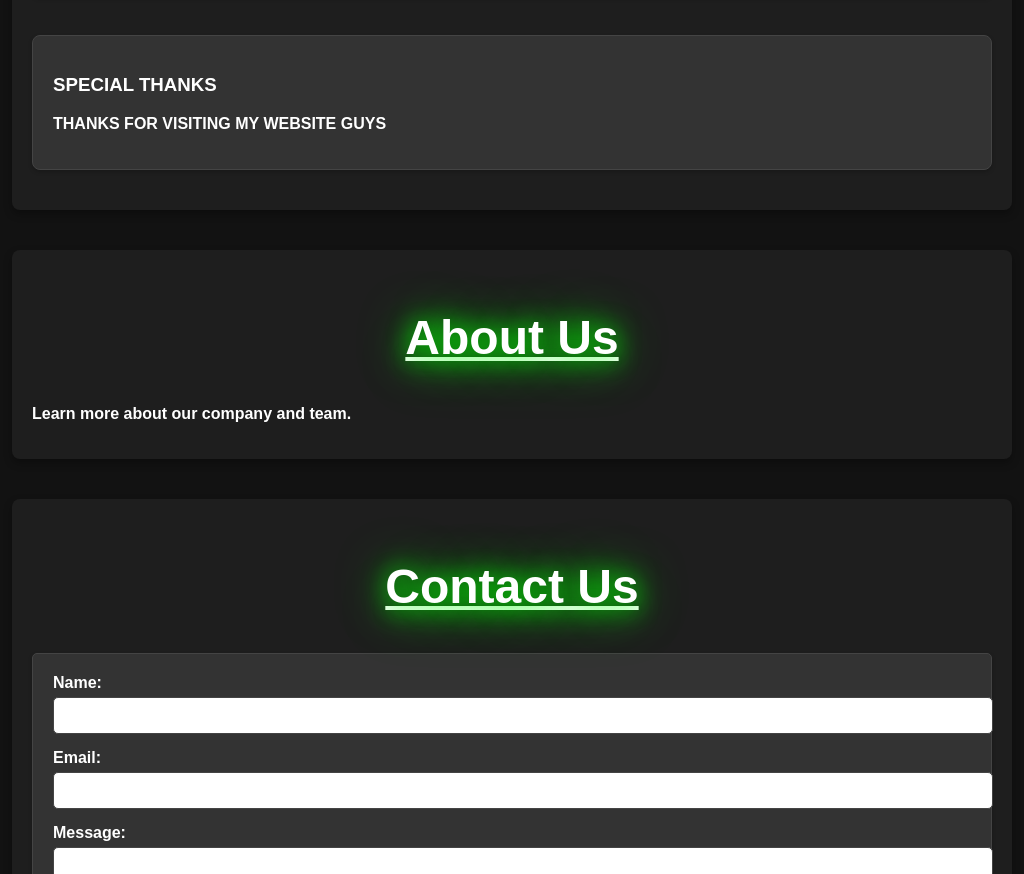
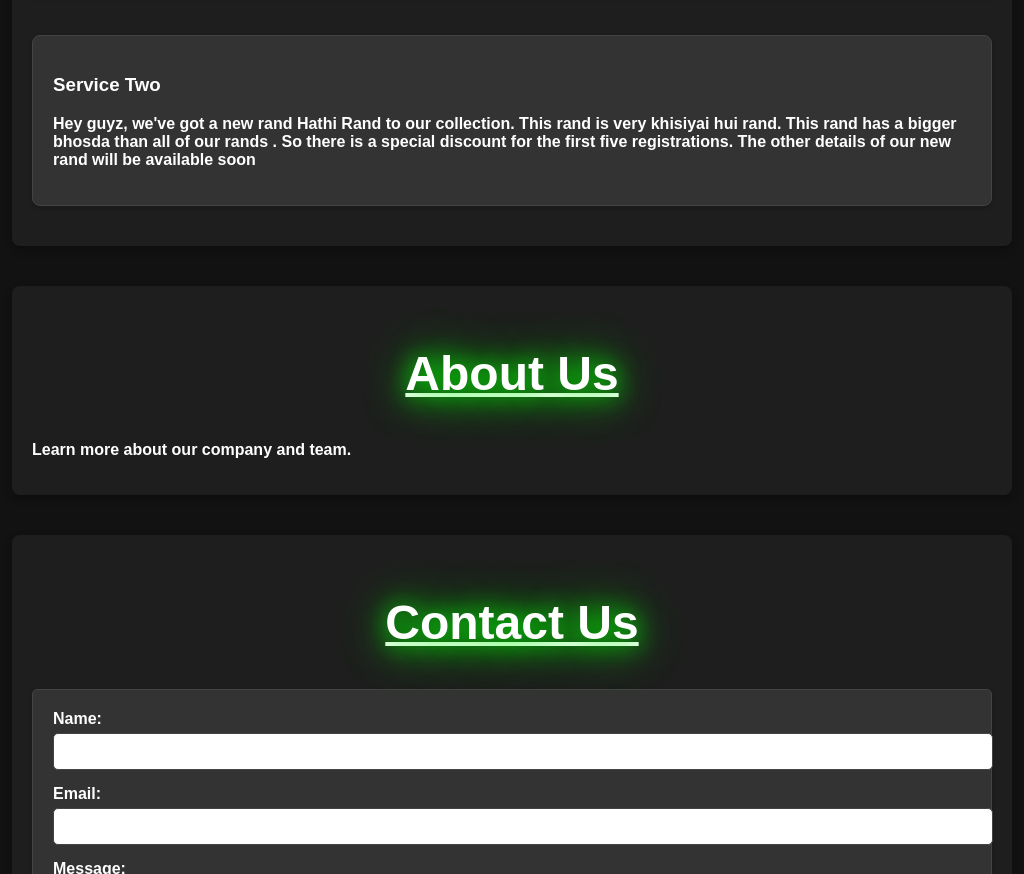
Before and after one commit to drotolix/AHHYUXH, a plain HTML site: page index.html in a window 1280 px wide. Shown: the part 2010-2884 px from the top of the page, without its empty margins (128-1152 px from the left). Drawn offline with Linux system fonts and the light colour scheme.

Commit message:
Update index.html

```diff
--- a/index.html
+++ b/index.html
@@ -108,8 +108,8 @@
             </div>
             <br>
             <div class="service-card">
-                <h3>SPECIAL THANKS</h3>
-                <p>THANKS FOR VISITING MY WEBSITE GUYS</p>
+                <h3>Service Two</h3>
+                <p>Hey guyz, we've got a new rand <b>Hathi Rand</b> to our collection. This rand is very khisiyai hui rand. This rand has a bigger bhosda than all of our rands . So there is a special discount for the first five registrations. The other details of our new rand will be available soon</p>
             </div>
         </section>
 
```
